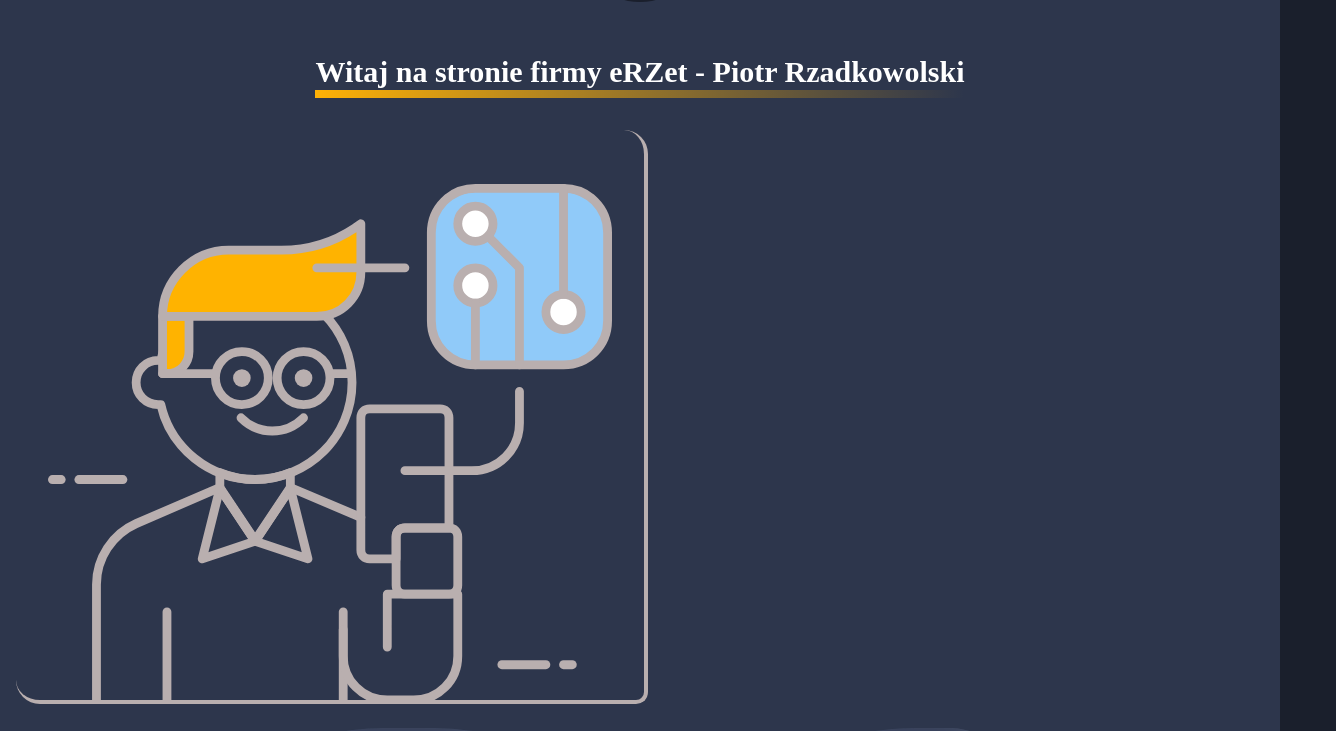
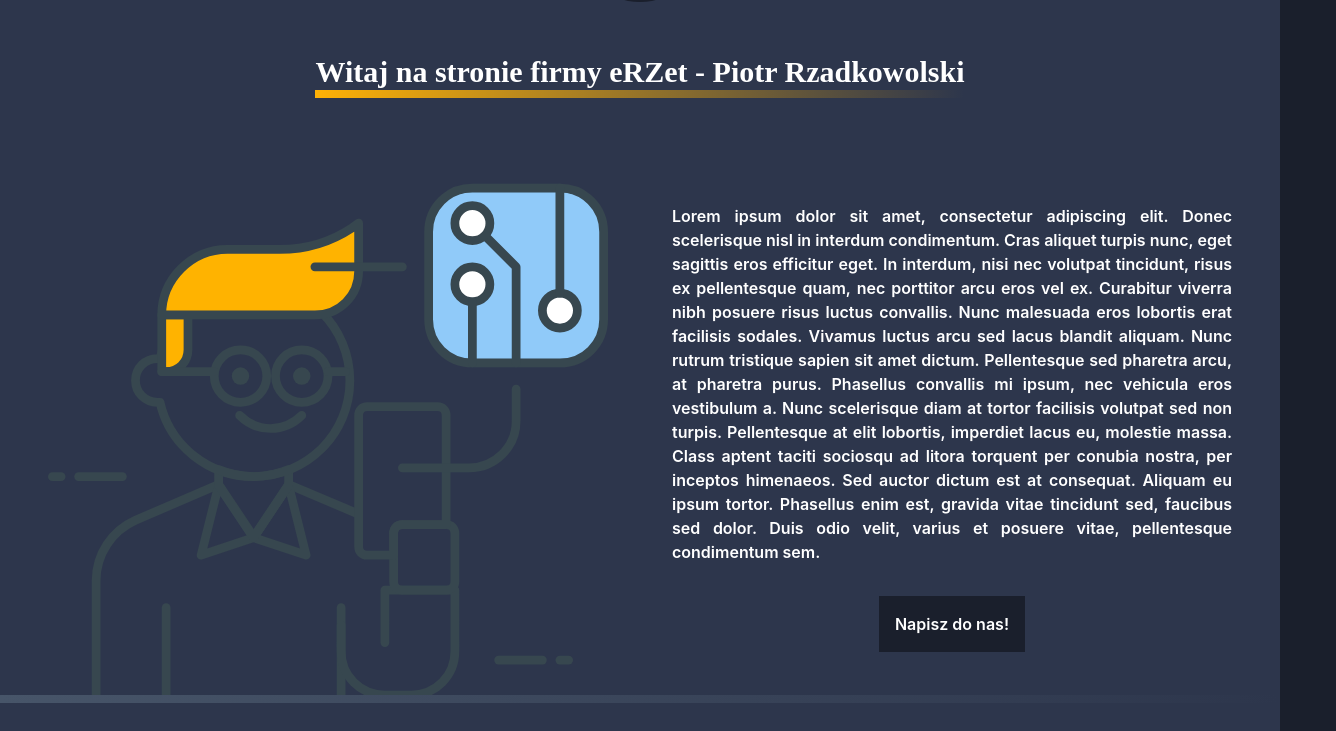
Before and after one commit to dziekiczan1/eRZet, a React (Create React App) app: page / in a window 1280 px wide. Shown: the part 569-1300 px from the top of the page, 1336 px wide, since content can reach past the window. Built offline with nearby package versions, Linux system fonts and the light colour scheme.

Commit message:
fix: update About component

```diff
--- a/src/components/About/About.js
+++ b/src/components/About/About.js
@@ -6,7 +6,7 @@ import { useTranslation } from "react-i18next";
 import Heading from "../Heading";
 import Drop from "./Drop";
 import dropItems from "./DropItems";
-import { staggerContainer, zoomIn } from "../../utils/motion";
+import { staggerContainer, zoomIn, slideIn } from "../../utils/motion";
 import { ThemeContext } from "../../Theme";
 import aboutLogo from "../../assets/about-logo.svg";
 
@@ -34,17 +34,47 @@ const About = ({ innerRef }) => {
         {t("welcome")}
         <div class="w-26 h-2 bg-gradient-to-r from-orange-100 to-transparent"></div>
       </Heading>
-      <div className="flex flex-row w-full mb-6">
-        <div className="w-1/2 ml-4 px-8 pt-8 rounded-tr-[1.5rem] rounded-bl-[1.5rem] rounded-br-xl border-b-4 border-[#b9afaf] border-r-4 border-[#b9afaf]">
+      <div className="flex flex-row w-full">
+        <div className="w-1/2 ml-4 px-8 pt-8">
           <motion.img
-            variants={zoomIn(0.4, 1)}
+            variants={zoomIn(0.2, 0.6)}
             src={aboutLogo}
             alt="eRZet - About us"
             className=""
           />
         </div>
-        <div className="w-1/2"></div>
+        <motion.div
+          variants={slideIn("right", "tween", 0, 0.3)}
+          className="flex flex-col font-semibold justify-center items-center w-1/2 mr-4 px-8 pt-8 text-justify"
+        >
+          <p
+            className={
+              theme === "dark" ? "text-white mb-8" : "text-slate-600 mb-8"
+            }
+          >
+            Lorem ipsum dolor sit amet, consectetur adipiscing elit. Donec
+            scelerisque nisl in interdum condimentum. Cras aliquet turpis nunc,
+            eget sagittis eros efficitur eget. In interdum, nisi nec volutpat
+            tincidunt, risus ex pellentesque quam, nec porttitor arcu eros vel
+            ex. Curabitur viverra nibh posuere risus luctus convallis. Nunc
+            malesuada eros lobortis erat facilisis sodales. Vivamus luctus arcu
+            sed lacus blandit aliquam. Nunc rutrum tristique sapien sit amet
+            dictum. Pellentesque sed pharetra arcu, at pharetra purus. Phasellus
+            convallis mi ipsum, nec vehicula eros vestibulum a. Nunc scelerisque
+            diam at tortor facilisis volutpat sed non turpis. Pellentesque at
+            elit lobortis, imperdiet lacus eu, molestie massa. Class aptent
+            taciti sociosqu ad litora torquent per conubia nostra, per inceptos
+            himenaeos. Sed auctor dictum est at consequat. Aliquam eu ipsum
+            tortor. Phasellus enim est, gravida vitae tincidunt sed, faucibus
+            sed dolor. Duis odio velit, varius et posuere vitae, pellentesque
+            condimentum sem.
+          </p>
+          <button className="bg-navy-700 p-4 text-white text-bold">
+            Napisz do nas!
+          </button>
+        </motion.div>
       </div>
+      <div class="h-2 bg-gradient-to-r from-[#475569] to-transparent mb-12"></div>
       <div className="mx-auto w-3/4 flex flex-wrap justify-center 2xl:flex-nowrap 2xl:justify-between gap-10 2xl:gap-20">
         <Drop dropItems={dropItems} />
       </div>
--- a/src/components/About/Drop.js
+++ b/src/components/About/Drop.js
@@ -15,7 +15,7 @@ const Drop = () => {
     <>
       {dropItems?.map((drop) => (
         <motion.div
-          variants={zoomIn(0.2, 0.6)}
+          variants={zoomIn(0.6, 0.6)}
           key={drop.id}
           className="w-auto flex justify-center items-center"
         >
--- a/src/components/Navbar/Navbar.js
+++ b/src/components/Navbar/Navbar.js
@@ -27,7 +27,7 @@ const Navbar = () => {
       initial="hidden"
       whileInView="show"
       viewport={{ once: false, amount: 0.5 }}
-      className="flex flex-col items-center relative overflow-hidden navbar"
+      className="flex flex-col items-center relative navbar"
     >
       <motion.img
         variants={zoomIn(0.4, 1)}
--- a/src/index.css
+++ b/src/index.css
@@ -22,6 +22,7 @@ body {
     "Roboto Condensed", "Helvetica Neue", sans-serif;
   -webkit-font-smoothing: antialiased;
   -moz-osx-font-smoothing: grayscale;
+  overflow-x: hidden;
 }
 
 h1 {
```
Also changed, not shown: src/assets/about-logo.svg.
